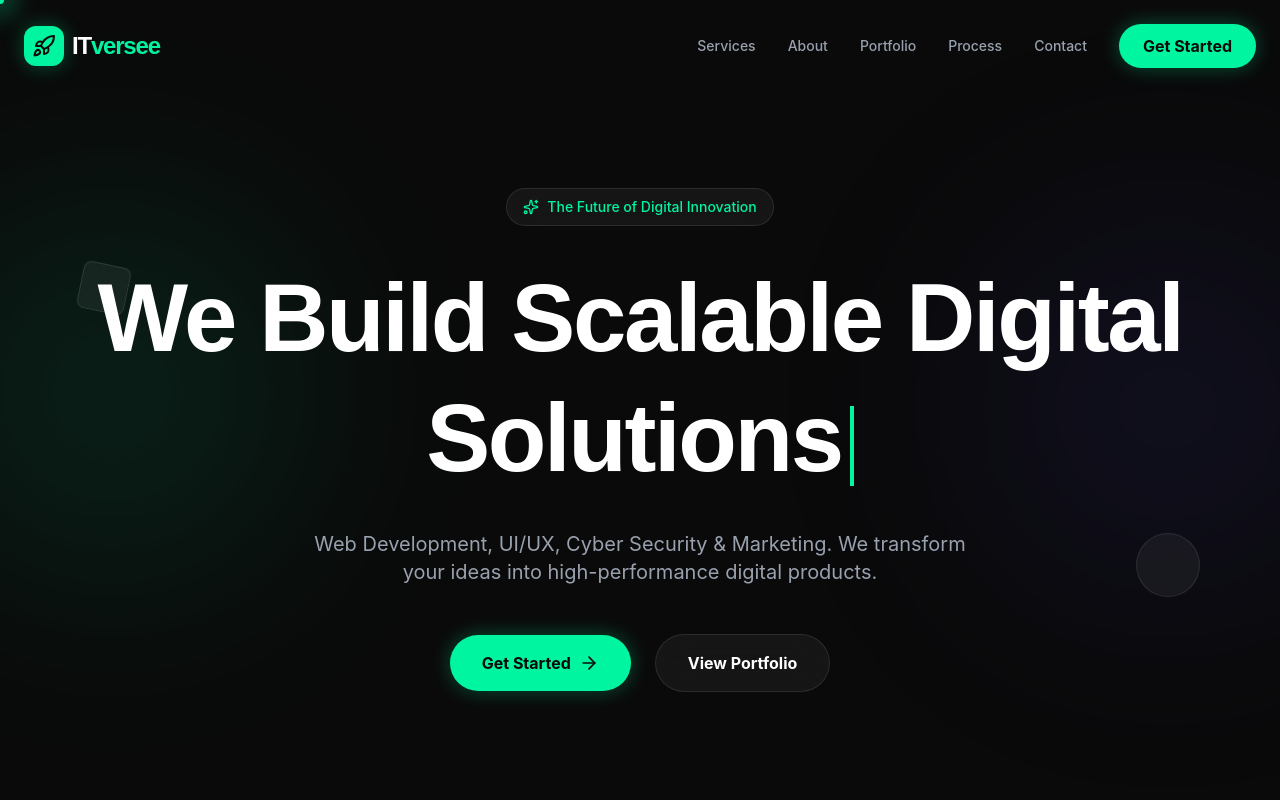
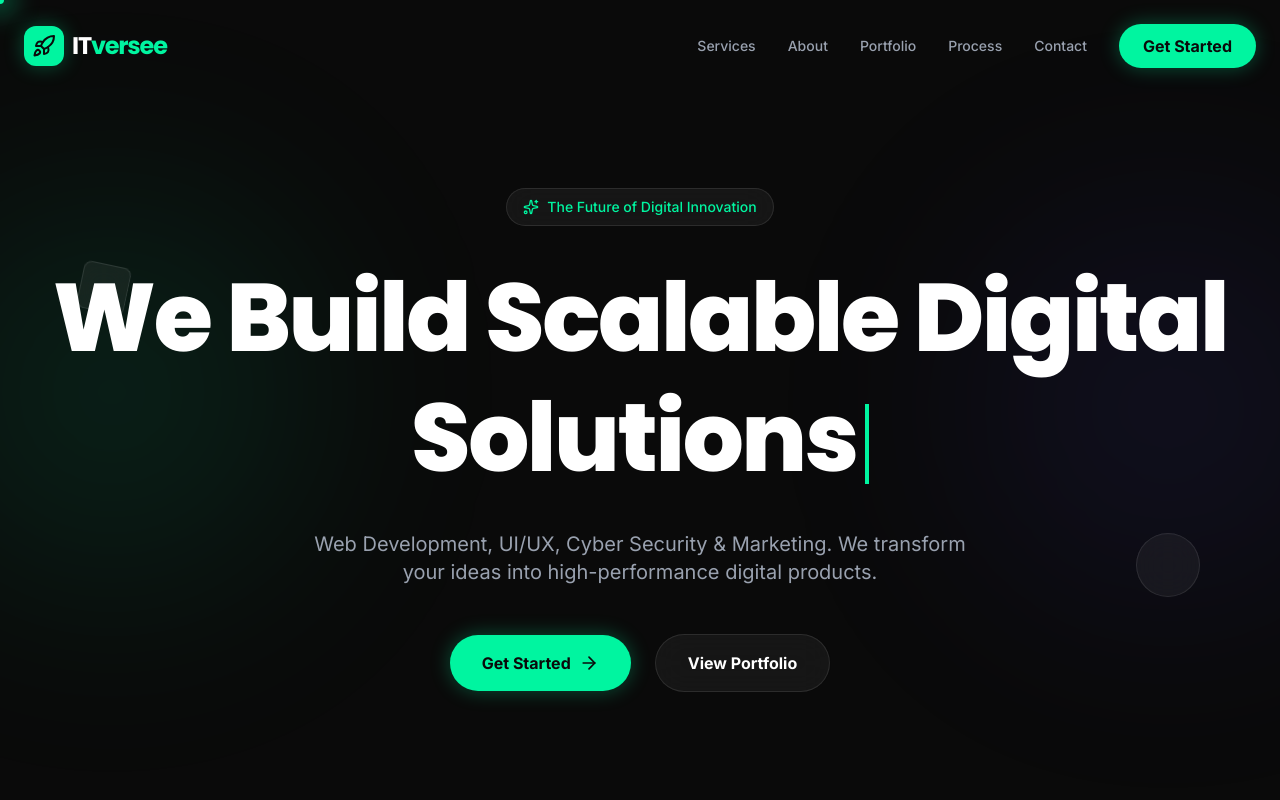
Before and after one commit to noobhacker32003/ITversee-website, a React (Vite) app: page / in a window 1280 px wide. Shown: the top 800 px of the page. Built offline with nearby package versions, Linux system fonts and the light colour scheme.

Commit message:
readme.md redesign

```diff
--- a/src/index.css
+++ b/src/index.css
@@ -1,5 +1,5 @@
+@import url('https://fonts.googleapis.com/css2?family=Inter:wght@300;400;500;600;700&family=Poppins:wght@400;500;600;700;800&display=swap');
 @import "tailwindcss";
-@import url('https://fonts.googleapis.com/css2?family=Inter:wght@300;400;500;600;700&family=Poppins:wght@400;500;600;700;800&display=swap');
 
 @theme {
   --font-sans: "Inter", ui-sans-serif, system-ui, sans-serif;
```
Also changed, not shown: 1 other file (tests, documents, lock files or other folders).
